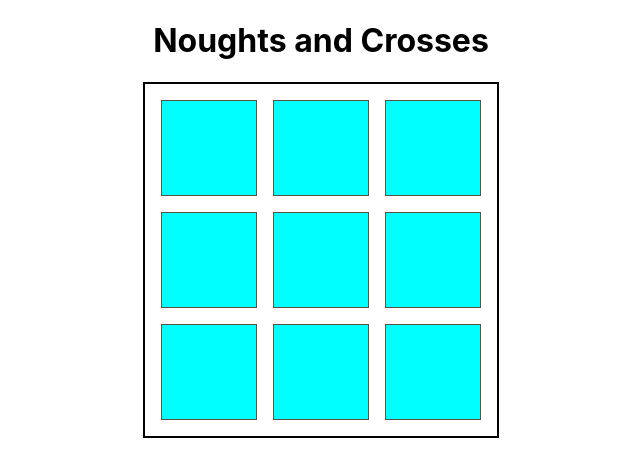
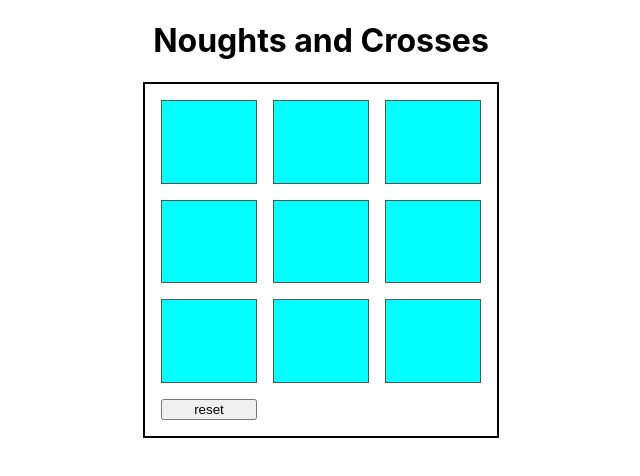
Before and after one commit to ikhlaas-kapadia/Noughts-And-Crosses, a React (Create React App) app: page / in a window 1280 px wide. Shown: the top 476 px of the page, without its empty margins (319-959 px from the left). Built offline with nearby package versions, Linux system fonts and the light colour scheme.

Commit message:
Created reset game functionality

```diff
--- a/src/Components/Game-Grid.jsx
+++ b/src/Components/Game-Grid.jsx
@@ -97,6 +97,14 @@ class GameGrid extends React.Component {
       this.checkWinner();
     }
   }
+  handleReset = (e) => {
+    this.setState({
+      grid: ["", "", "", "", "", "", "", "", ""],
+      counter: 0,
+      turn: 1,
+      winner: "",
+    });
+  };
 
   handleClick = (e) => {
     if (this.state.winner) {
@@ -153,6 +161,7 @@ class GameGrid extends React.Component {
           );
         })}
         {winner && <p>{winner} wins</p>}
+        <button onClick={this.handleReset}>reset</button>
       </div>
     );
   }
```
